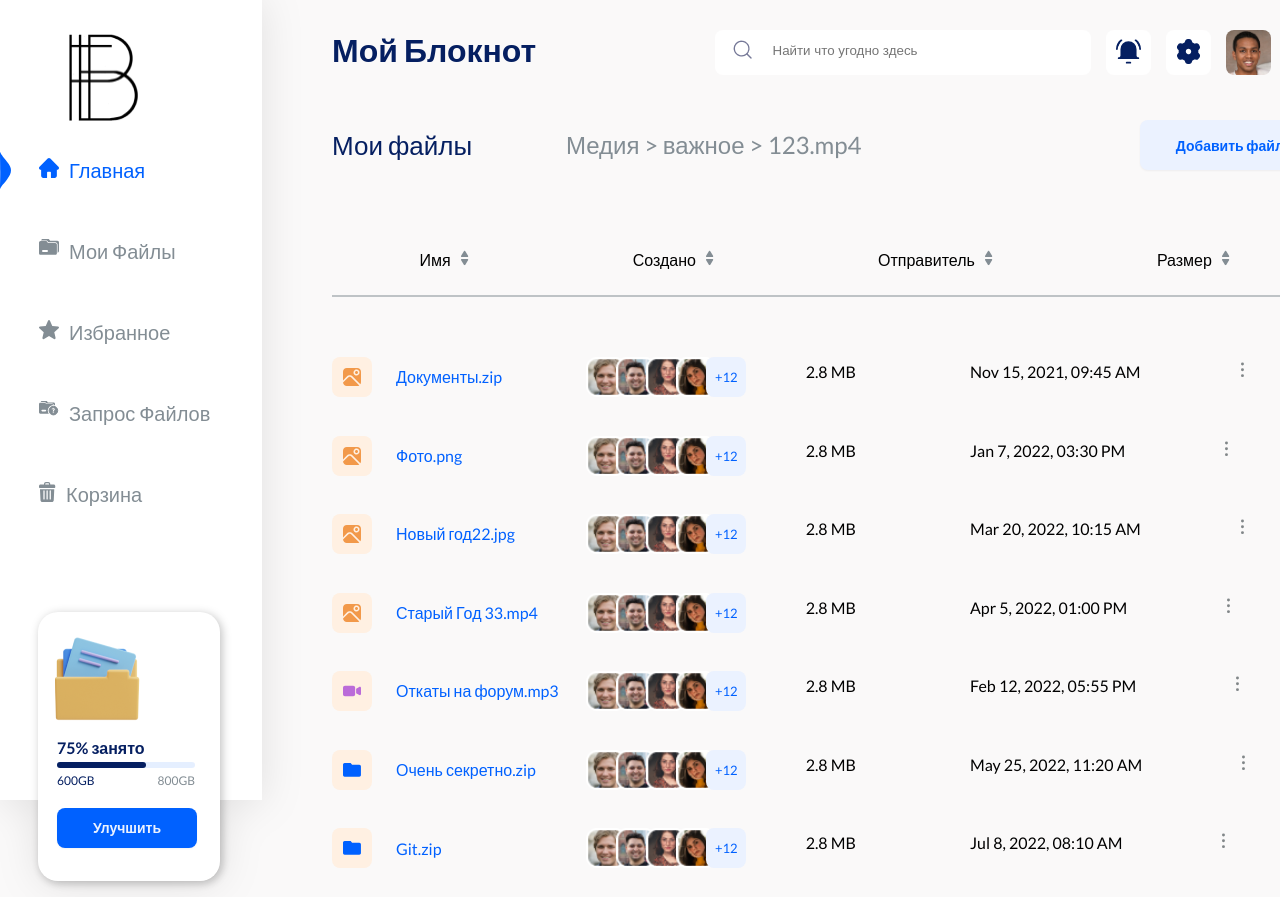
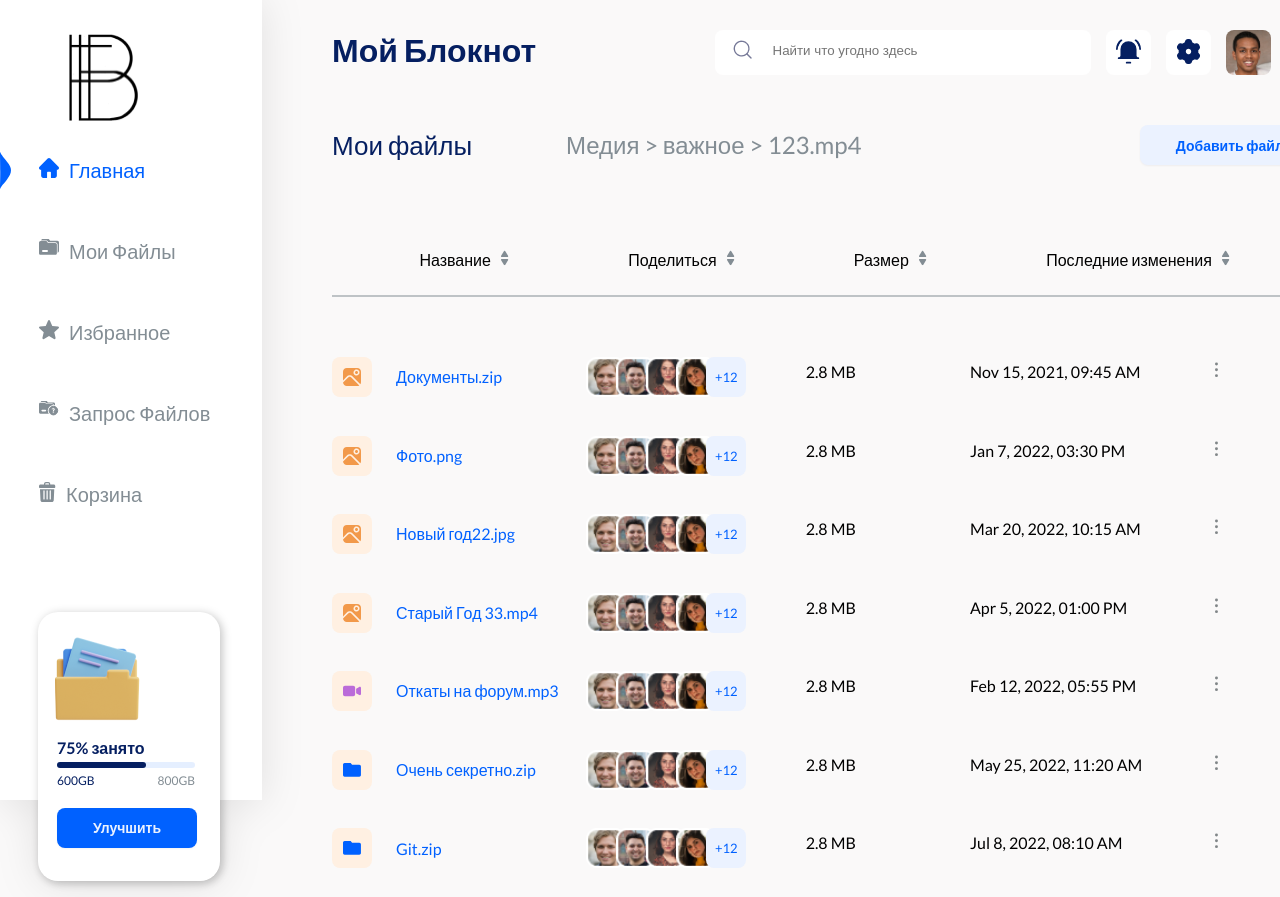
Before and after one commit to Kkotlyar777/Blocknot, a Next.js app: page /MyFiles in a window 1280 px wide. Shown: the top 897 px of the page. Built offline with nearby package versions, Linux system fonts and the light colour scheme.

Commit message:
CardFiles

```diff
--- a/src/app/GlobalRedux/reducer/ArrSlice.ts
+++ b/src/app/GlobalRedux/reducer/ArrSlice.ts
@@ -2,53 +2,108 @@
 
 import { createSlice } from "@reduxjs/toolkit";
 
-interface ArrState {
-  arrAll: any;
-}
-
-const initialState: ArrState = {
+const initialState = {
+  ArrCards: [
+    {
+      name: "ПапкаДокументы.zip",
+      date: "Nov 15, 2021, 09:45 AM",
+      fileNums: 1.322,
+      type: "image",
+      id: 0,
+    },
+    {
+      name: "ПапкаФото.png",
+      date: " Jan 7, 2022, 03:30 PM",
+      fileNums: 8.442,
+      type: "image",
+      id: 1,
+    },
+    {
+      name: "ПапкаНовый год22.jpg",
+      date: "Mar 20, 2022, 10:15 AM",
+      fileNums: 1.0,
+      type: "image",
+      id: 2,
+    },
+    {
+      name: "ПапкаСтарый Год 33.mp4",
+      date: "Apr 5, 2022, 01:00 PM",
+      fileNums: 1.235,
+      type: "image",
+      id: 3,
+    },
+    {
+      name: "ПапкаОткаты на форум.mp3",
+      date: "Feb 12, 2022, 05:55 PM",
+      fileNums: 7.381,
+      type: "video",
+      id: 4,
+    },
+    {
+      name: "ПапкаОчень секретно.zip",
+      date: "May 25, 2022, 11:20 AM",
+      fileNums: 3.515,
+      type: "zip",
+      id: 5,
+    },
+    {
+      name: "ПапкаGit.zip",
+      date: "Jul 8, 2022, 08:10 AM",
+      fileNums: 7.962,
+      type: "zip",
+      id: 6,
+    },
+  ],
+  currentFile: NaN,
   arrAll: [
     {
       name: "Документы.zip",
       date: "Nov 15, 2021, 09:45 AM",
       fileNums: 1.322,
       type: "image",
+      id: 0,
     },
     {
       name: "Фото.png",
       date: " Jan 7, 2022, 03:30 PM",
       fileNums: 8.442,
       type: "image",
+      id: 1,
     },
     {
       name: "Новый год22.jpg",
       date: "Mar 20, 2022, 10:15 AM",
       fileNums: 1.0,
       type: "image",
+      id: 2,
     },
     {
       name: "Старый Год 33.mp4",
       date: "Apr 5, 2022, 01:00 PM",
       fileNums: 1.235,
       type: "image",
+      id: 3,
     },
     {
       name: "Откаты на форум.mp3",
       date: "Feb 12, 2022, 05:55 PM",
       fileNums: 7.381,
       type: "video",
+      id: 4,
     },
     {
       name: "Очень секретно.zip",
       date: "May 25, 2022, 11:20 AM",
       fileNums: 3.515,
       type: "zip",
+      id: 5,
     },
     {
       name: "Git.zip",
       date: "Jul 8, 2022, 08:10 AM",
       fileNums: 7.962,
       type: "zip",
+      id: 6,
     },
   ],
 };
@@ -60,6 +115,28 @@ export const ArrSlice = createSlice({
     addArrEl(state, action) {
       state.arrAll = [...action.payload, ...state.arrAll];
     },
+    SetCurrentFile(state, action) {
+      state.currentFile = action.payload;
+    },
+    DelCurrentFile(state, action) {
+      state.arrAll.map((el, ind) => {
+        if (el.id === state.currentFile) {
+          state.arrAll.splice(ind, 1);
+        }
+      });
+    },
+    AddCard(state, action) {
+      state.ArrCards = [
+        ...state.ArrCards,
+        {
+          name: "Очень секретно23232.zip",
+          date: "May 25, 2022, 11:20 AM",
+          fileNums: 3.515,
+          type: "zip",
+          id: 7,
+        },
+      ];
+    },
   },
 });
 
--- a/src/app/MyFiles/allFiles.module.sass
+++ b/src/app/MyFiles/allFiles.module.sass
@@ -36,19 +36,20 @@
     font-size: 14px
     margin-right: 30px
     flex-shrink: 0
+    display: flex
+    justify-content: center
+    align-items: center
+
 
 .mainBtn1
     @include main-button($color-light-blue)
-    padding: 5px 20px
+    padding: 0 20px
     color: $color-main-blue
     font-weight: 700
     font-size: 14px
     margin-right: 30px
     flex-shrink: 0
-    display: flex
-    justify-content: center
-    align-items: center
-    flex-shrink: 0
+
 
 .FiltersCont
     display: flex
--- a/src/app/MyFiles/pageClient.tsx
+++ b/src/app/MyFiles/pageClient.tsx
@@ -7,7 +7,8 @@ import { useAppDispatch, useAppSelector } from "../hooks/redux";
 import { ArrSlice } from "../GlobalRedux/reducer/ArrSlice";
 
 export const PageClient = () => {
-  const { addArrEl } = ArrSlice.actions;
+  const { arrAll, currentFile } = useAppSelector((state) => state.ArrSlice);
+  const { addArrEl, DelCurrentFile } = ArrSlice.actions;
   const dispatch = useAppDispatch();
   const [dragActive, setDragActive] = useState(false);
 
@@ -54,12 +55,19 @@ export const PageClient = () => {
             onChange={handlerChange}
           />
         </label>
-        <button className={styles.mainBtn}>удалить</button>
+        <button
+          className={styles.mainBtn}
+          onClick={() => {
+            dispatch(DelCurrentFile(currentFile));
+          }}
+        >
+          удалить
+        </button>
       </div>
       <div className={styles.FiltersCont}>
         <ul className={styles.Filters}>
           <li>
-            Имя
+            Название
             <svg
               xmlns="http://www.w3.org/2000/svg"
               width="8"
@@ -78,26 +86,7 @@ export const PageClient = () => {
             </svg>
           </li>
           <li>
-            Создано
-            <svg
-              xmlns="http://www.w3.org/2000/svg"
-              width="8"
-              height="16"
-              viewBox="0 0 8 16"
-              fill="none"
-            >
-              <path
-                d="M4.31858 14.8052C4.24192 14.934 4.13494 15.0404 4.00779 15.1141C3.88063 15.1879 3.73751 15.2266 3.59198 15.2266C3.44645 15.2266 3.30333 15.1879 3.17617 15.1141C3.04902 15.0404 2.94204 14.934 2.86538 14.8052L0.129938 10.2524C0.0489092 10.1173 0.00413132 9.9621 0.000270367 9.8029C-0.00359058 9.6437 0.0336065 9.48633 0.107986 9.3472C0.182365 9.20807 0.291205 9.09226 0.423163 9.01184C0.555121 8.93142 0.705369 8.88934 0.858249 8.88998H6.32913C6.48143 8.89061 6.6308 8.93362 6.7618 9.01455C6.89279 9.09548 7.00065 9.2114 7.07421 9.35032C7.14778 9.48923 7.18438 9.64609 7.18022 9.80468C7.17607 9.96327 7.13132 10.1178 7.0506 10.2524L4.31858 14.8052Z"
-                fill="#838D94"
-              />
-              <path
-                d="M2.87063 1.19481C2.94729 1.06595 3.05427 0.95962 3.18142 0.88588C3.30858 0.812141 3.4517 0.773438 3.59723 0.773438C3.74276 0.773438 3.88588 0.812141 4.01304 0.88588C4.14019 0.95962 4.24717 1.06595 4.32383 1.19481L7.05927 5.74764C7.1403 5.88269 7.18508 6.0379 7.18894 6.1971C7.1928 6.3563 7.1556 6.51367 7.08122 6.6528C7.00684 6.79194 6.898 6.90774 6.76605 6.98816C6.63409 7.06858 6.48384 7.11066 6.33096 7.11002H0.860079C0.707779 7.10939 0.558406 7.06638 0.427413 6.98545C0.296419 6.90452 0.188562 6.7886 0.114998 6.64969C0.0414336 6.51077 0.00483387 6.35391 0.00898458 6.19532C0.0131353 6.03673 0.0578857 5.88218 0.138607 5.74764L2.87063 1.19481Z"
-                fill="#838D94"
-              />
-            </svg>
-          </li>
-          <li>
-            Отправитель
+            Поделиться
             <svg
               xmlns="http://www.w3.org/2000/svg"
               width="8"
@@ -117,6 +106,25 @@ export const PageClient = () => {
           </li>
           <li>
             Размер
+            <svg
+              xmlns="http://www.w3.org/2000/svg"
+              width="8"
+              height="16"
+              viewBox="0 0 8 16"
+              fill="none"
+            >
+              <path
+                d="M4.31858 14.8052C4.24192 14.934 4.13494 15.0404 4.00779 15.1141C3.88063 15.1879 3.73751 15.2266 3.59198 15.2266C3.44645 15.2266 3.30333 15.1879 3.17617 15.1141C3.04902 15.0404 2.94204 14.934 2.86538 14.8052L0.129938 10.2524C0.0489092 10.1173 0.00413132 9.9621 0.000270367 9.8029C-0.00359058 9.6437 0.0336065 9.48633 0.107986 9.3472C0.182365 9.20807 0.291205 9.09226 0.423163 9.01184C0.555121 8.93142 0.705369 8.88934 0.858249 8.88998H6.32913C6.48143 8.89061 6.6308 8.93362 6.7618 9.01455C6.89279 9.09548 7.00065 9.2114 7.07421 9.35032C7.14778 9.48923 7.18438 9.64609 7.18022 9.80468C7.17607 9.96327 7.13132 10.1178 7.0506 10.2524L4.31858 14.8052Z"
+                fill="#838D94"
+              />
+              <path
+                d="M2.87063 1.19481C2.94729 1.06595 3.05427 0.95962 3.18142 0.88588C3.30858 0.812141 3.4517 0.773438 3.59723 0.773438C3.74276 0.773438 3.88588 0.812141 4.01304 0.88588C4.14019 0.95962 4.24717 1.06595 4.32383 1.19481L7.05927 5.74764C7.1403 5.88269 7.18508 6.0379 7.18894 6.1971C7.1928 6.3563 7.1556 6.51367 7.08122 6.6528C7.00684 6.79194 6.898 6.90774 6.76605 6.98816C6.63409 7.06858 6.48384 7.11066 6.33096 7.11002H0.860079C0.707779 7.10939 0.558406 7.06638 0.427413 6.98545C0.296419 6.90452 0.188562 6.7886 0.114998 6.64969C0.0414336 6.51077 0.00483387 6.35391 0.00898458 6.19532C0.0131353 6.03673 0.0578857 5.88218 0.138607 5.74764L2.87063 1.19481Z"
+                fill="#838D94"
+              />
+            </svg>
+          </li>
+          <li>
+            Последние изменения
             <svg
               xmlns="http://www.w3.org/2000/svg"
               width="8"
@@ -155,17 +163,17 @@ export const PageClient = () => {
         onDragLeave={SetDragOver}
       >
         <div className={styles.DragDrops}>
-          {false ? (
-            <div className={styles.mainText}>
-              <h3 className={styles.h3}>Тут пока пустовато...</h3>
-              <span className={styles.mainText}>
-                Добавляйте файлы сюда, если не хотите их потерять.
-              </span>
-              <img src="/MyFiles.png" alt="MyFiles" />
-            </div>
+          {arrAll ? (
+            <LastFile />
           ) : (
             <>
-              <LastFile />
+              <div className={styles.mainText}>
+                <h3 className={styles.h3}>Тут пока пустовато...</h3>
+                <span className={styles.mainText}>
+                  Добавляйте файлы сюда, если не хотите их потерять.
+                </span>
+                <img src="/MyFiles.png" alt="MyFiles" />
+              </div>
             </>
           )}
         </div>
--- a/src/app/components/lastFiles/Files.module.sass
+++ b/src/app/components/lastFiles/Files.module.sass
@@ -54,7 +54,7 @@
 
 .moreFunction
     margin-right: 30px
-    margin-left: 100px
+    margin-left: 70px
 
 .lastFileName
     display: flex
@@ -62,6 +62,9 @@
 
 .fileDate
     margin-left: 90px
+    width: 175px
+    height: 20px
+    display: inline-block
 
 
 .fileSize
--- a/src/app/components/lastFiles/LastFiles.tsx
+++ b/src/app/components/lastFiles/LastFiles.tsx
@@ -6,17 +6,25 @@ import { ArrSlice } from "@/app/GlobalRedux/reducer/ArrSlice";
 import { GlobalSvgSelector } from "./GlobalSvgSel";
 import { useState } from "react";
 
-export const LastFile = (props: any) => {
+export const LastFile = () => {
   //-------------------------------------------------
-  const { arrAll } = useAppSelector((state) => state.ArrSlice);
-  const { addArrEl } = ArrSlice.actions;
+  const { arrAll, currentFile } = useAppSelector((state) => state.ArrSlice);
+  const { SetCurrentFile } = ArrSlice.actions;
   const dispatch = useAppDispatch();
 
   //-------------------------------------------------
+  console.log(currentFile);
 
   return arrAll.map((Prpops: any) => {
     return (
-      <div className={stylesCardLast.LastFile}>
+      <div
+        className={stylesCardLast.LastFile}
+        key={Prpops.id}
+        onClick={() => {
+          dispatch(SetCurrentFile(Prpops.id));
+        }}
+        style={currentFile === Prpops.id ? { background: "#b5cafc" } : {}}
+      >
         <div className={stylesCardLast.lastFileName}>
           <div className={stylesCardLast.lastFilesIcon}>
             <GlobalSvgSelector id={Prpops.type} />
```
